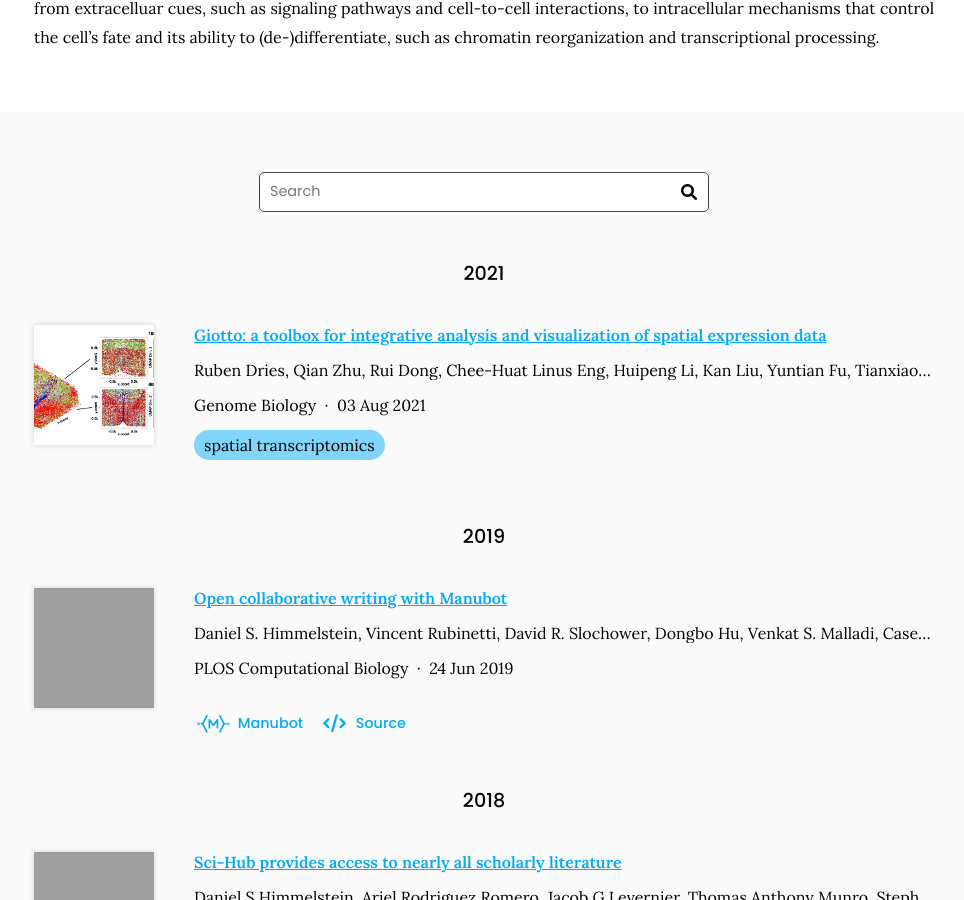
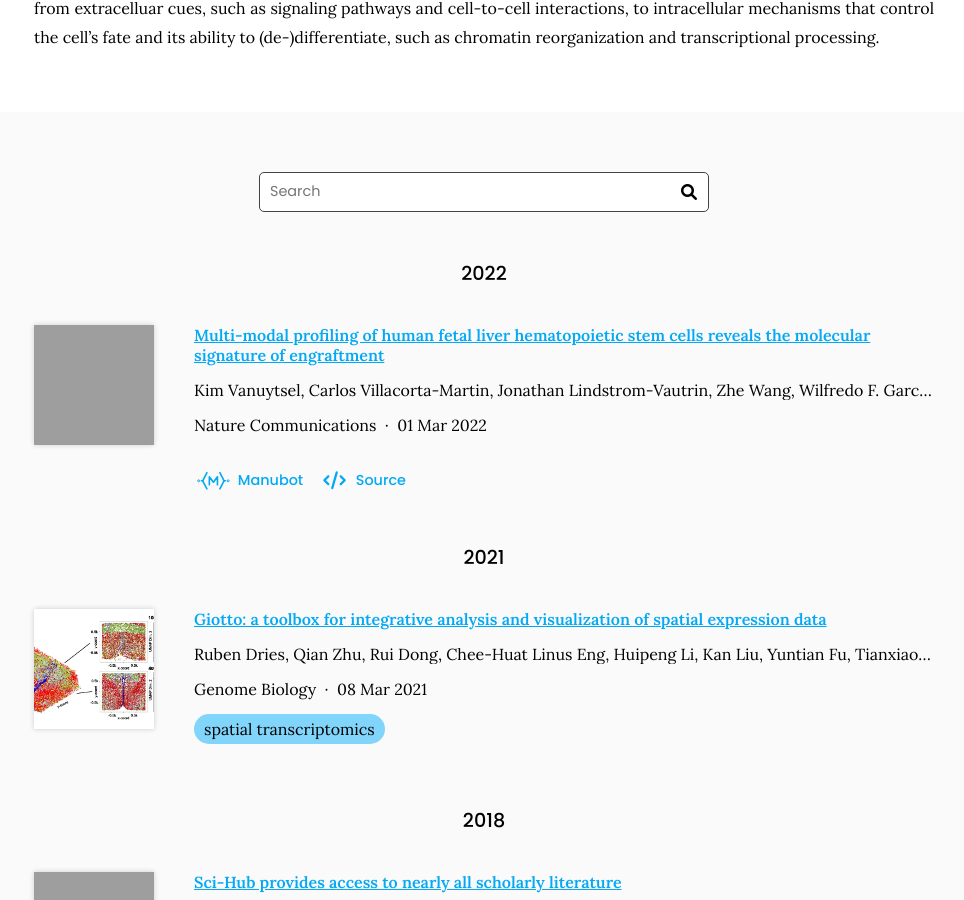
Before and after one commit to quynhsun/testinggit, a Jekyll site: the page built from research/index.md, in a window 1280 px wide and 900 px high, scrolled down 592 px. Shown: the whole window, without its empty margins (156-1120 px from the left). Built offline with Jekyll 4.4.1, drawn with Linux system fonts in a browser that asks for light colours; grey boxes are pictures that could not be loaded.

Commit message:
Generate citations

```diff
--- a/_data/citations.yaml
+++ b/_data/citations.yaml
@@ -20,24 +20,38 @@
   - Long Cai
   - Guo-Cheng Yuan
   publisher: Genome Biology
-  date: '2021-08-03'
+  date: '2021-03-08'
   link: https://doi.org/gj8zjn
   image: images/giotto_example.PNG
   tags:
   - spatial transcriptomics
-- id: doi:10.1371/journal.pcbi.1007128
-  title: Open collaborative writing with Manubot
+- id: 10.1038/s41467-022-28616-x
+  title: Multi-modal profiling of human fetal liver hematopoietic stem cells reveals
+    the molecular signature of engraftment
   authors:
-  - Daniel S. Himmelstein
-  - Vincent Rubinetti
-  - David R. Slochower
-  - Dongbo Hu
-  - Venkat S. Malladi
-  - Casey S. Greene
-  - Anthony Gitter
-  publisher: PLOS Computational Biology
-  date: '2019-06-24'
-  link: https://doi.org/c7np
+  - Kim Vanuytsel
+  - Carlos Villacorta-Martin
+  - Jonathan Lindstrom-Vautrin
+  - Zhe Wang
+  - Wilfredo F. Garcia-Beltran
+  - Vladimir Vrbanac
+  - Dylan Parsons
+  - Evan C. Lam
+  - Taylor M. Matte
+  - Todd W. Dowrey
+  - Sara S. Kumar
+  - Mengze Li
+  - Feiya Wang
+  - Anthony K. Yeung
+  - Gustavo Mostoslavsky
+  - Ruben Dries
+  - Joshua D. Campbell
+  - Anna C. Belkina
+  - Alejandro B. Balazs
+  - George J. Murphy
+  publisher: Nature Communications
+  date: '2022-03-01'
+  link: https://doi.org/gp8jqw
   image: https://journals.plos.org/ploscompbiol/article/figure/image?size=inline&id=info:doi/10.1371/journal.pcbi.1007128.g001&rev=2
   repo: greenelab/meta-review
   extra-links:
```
